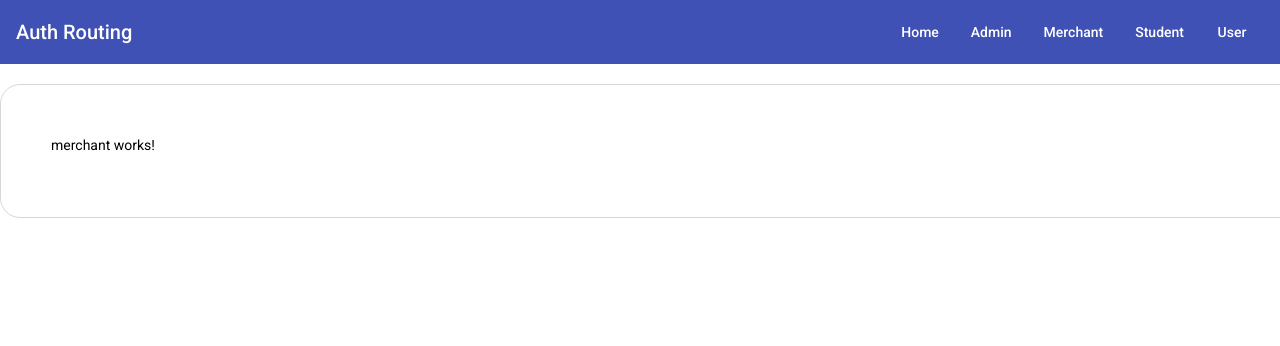
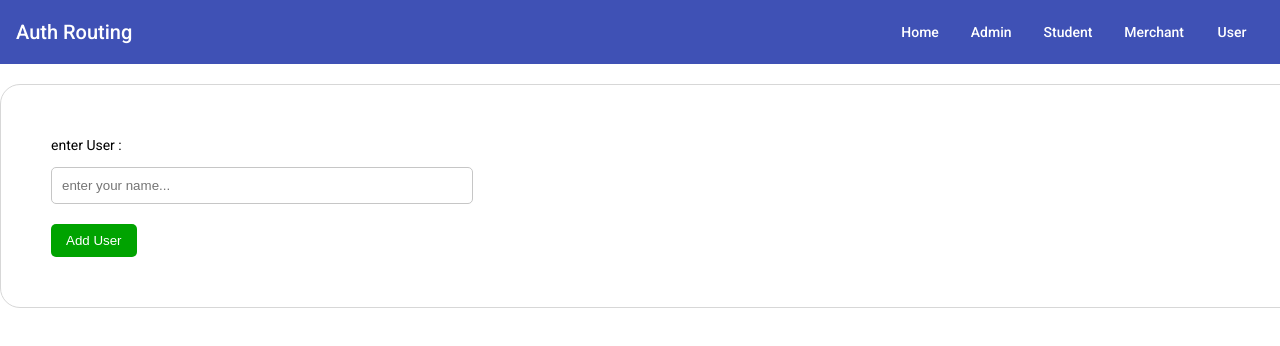
Before and after one commit to Haresh-thumar/RouterGuard-in-Angular-14, an Angular app: page /merchant in a window 1280 px wide. Shown: the top 346 px of the page. Built offline with nearby package versions, Linux system fonts and the light colour scheme.

Commit message:
deactivate route guard using reusable component & custom interface

```diff
--- a/src/app/app-routing.module.ts
+++ b/src/app/app-routing.module.ts
@@ -9,7 +9,7 @@ import { MerchantComponent } from './merchant/merchant.component';
 import { StudentComponent } from './student/student.component';
 import { ErrorComponent } from './error/error.component';
 
-/*============= Custom Component =============*/
+/*============= Custom Guard =============*/
 import { ActivateGuard } from './authGuard/activate.guard';
 import { DeactivateGuard } from './authGuard/deactivate.guard';
 
@@ -17,8 +17,8 @@ const routes: Routes = [
   { path: '', redirectTo: '/home', pathMatch: 'full' },
   { path: 'home', component: HomeComponent },
   { path: 'admin', component: AdminComponent },
-  { path: 'merchant', component: MerchantComponent, CanDeactivate: [DeactivateGuard] },
   { path: 'student', component: StudentComponent, canActivate: [ActivateGuard] },
+  { path: 'merchant', component: MerchantComponent, canDeactivate: [DeactivateGuard] },
   { path: 'user', component: UserComponent },
   { path: '**', component: ErrorComponent },
 ];
--- a/src/app/app.component.html
+++ b/src/app/app.component.html
@@ -3,8 +3,8 @@
   <span class="example-spacer"></span>
   <button mat-button routerLink="/home" routerLinkActive="active">Home</button>
   <button mat-button routerLink="/admin" routerLinkActive="active">Admin</button>
+  <button mat-button routerLink="/student" routerLinkActive="active">Student</button>
   <button mat-button routerLink="/merchant" routerLinkActive="active">Merchant</button>
-  <button mat-button routerLink="/student" routerLinkActive="active">Student</button>
   <button mat-button routerLink="/user" routerLinkActive="active">User</button>
 </mat-toolbar>
 
--- a/src/app/authGuard/activate.guard.ts
+++ b/src/app/authGuard/activate.guard.ts
@@ -9,7 +9,7 @@ export class ActivateGuard implements CanActivate {
   canActivate(
     route: ActivatedRouteSnapshot,
     state: RouterStateSnapshot): Observable<boolean | UrlTree> | Promise<boolean | UrlTree> | boolean | UrlTree {
-    return true;
+    return window.confirm("Are you Sure Want to Navigate...");;
   }
 
 }
--- a/src/app/authGuard/deactivate.guard.ts
+++ b/src/app/authGuard/deactivate.guard.ts
@@ -1,14 +1,23 @@
-import { Injectable } from '@angular/core';
+import { Injectable, Component } from '@angular/core';
 import { ActivatedRouteSnapshot, CanDeactivate, RouterStateSnapshot, UrlTree } from '@angular/router';
 import { Observable } from 'rxjs';
-import { MerchantComponent } from '../merchant/merchant.component';
+import { MerchantComponent } from './../merchant/merchant.component';
+
+// this use for globallly reuseable component (this is right way)
+export interface CanComponentLeave {
+  canLeave: () => boolean;
+}
 
 @Injectable({
   providedIn: 'root'
 })
-export class DeactivateGuard implements CanDeactivate<MerchantComponent> {
 
-  CanDeactivate() {
+export class DeactivateGuard implements CanDeactivate<CanComponentLeave> {
+
+  canDeactivate(Component: CanComponentLeave) {
+    if (Component.canLeave) {
+      return Component.canLeave();
+    }
     return true;
   }
 
--- a/src/app/merchant/merchant.component.html
+++ b/src/app/merchant/merchant.component.html
@@ -1 +1,6 @@
-<p>merchant works!</p>
+<div>
+  <p>enter User :</p>
+  <input type="text" class="form-control" placeholder="enter your name..." [formControl]="userName">
+  <br><br>
+  <button type="submit" class="btn-success">Add User</button>
+</div>
--- a/src/app/merchant/merchant.component.scss
+++ b/src/app/merchant/merchant.component.scss
@@ -0,0 +1,24 @@
+.form-control {
+  padding: 10px;
+  width: 400px;
+  border: 1px solid rgb(198, 198, 198);
+  border-radius: 5px;
+}
+
+.form-control:focus {
+  outline: none;
+  border: 1px solid rgb(57, 57, 226);
+}
+
+.btn-success {
+  background-color: rgb(0, 163, 0);
+  color: #fff;
+  padding: 9px 15px 9px 15px;
+  border: none;
+  border-radius: 5px;
+  cursor: pointer;
+}
+
+.btn-success:focus {
+  background-color: rgb(0, 124, 0);
+}
--- a/src/app/merchant/merchant.component.ts
+++ b/src/app/merchant/merchant.component.ts
@@ -1,15 +1,25 @@
 import { Component, OnInit } from '@angular/core';
+import { FormControl } from '@angular/forms';
+import { CanComponentLeave } from '../authGuard/deactivate.guard';
 
 @Component({
   selector: 'app-merchant',
   templateUrl: './merchant.component.html',
   styleUrls: ['./merchant.component.scss']
 })
-export class MerchantComponent implements OnInit {
+export class MerchantComponent implements CanComponentLeave, OnInit {
 
-  constructor() { }
+  userName = new FormControl('');
 
   ngOnInit(): void {
+    console.log("-----", this.userName);
+  }
+
+  canLeave(): boolean {
+    if (this.userName.dirty) {
+      return window.confirm("You have some changes. Save it before leaving...");
+    }
+    return true;
   }
 
 }
```
Also changed, not shown: src/app/app.module.ts (+7 -1 lines).
